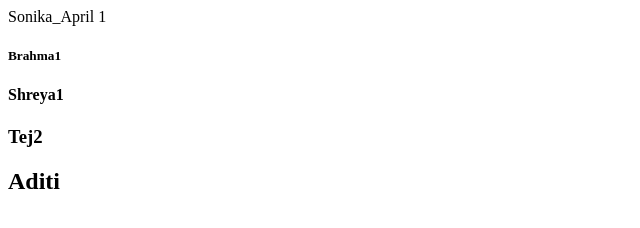
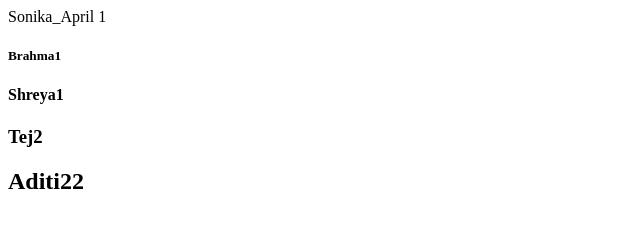
Before and after one commit to SwitchKaseLabs/git_trial, a plain HTML site: page index.html in a window 1280 px wide. Shown: the full height of the page, 0-640 px from the left. Drawn offline with Linux system fonts and the light colour scheme.

Commit message:
Index change change to aditi22

```diff
--- a/index.html
+++ b/index.html
@@ -3,5 +3,5 @@
     <h5>Brahma1</h5>
     <h4>Shreya1</h4>
     <h3>Tej2</h3>
-    <h2>Aditi</h2>
+    <h2>Aditi22</h2>
 </body>
```
